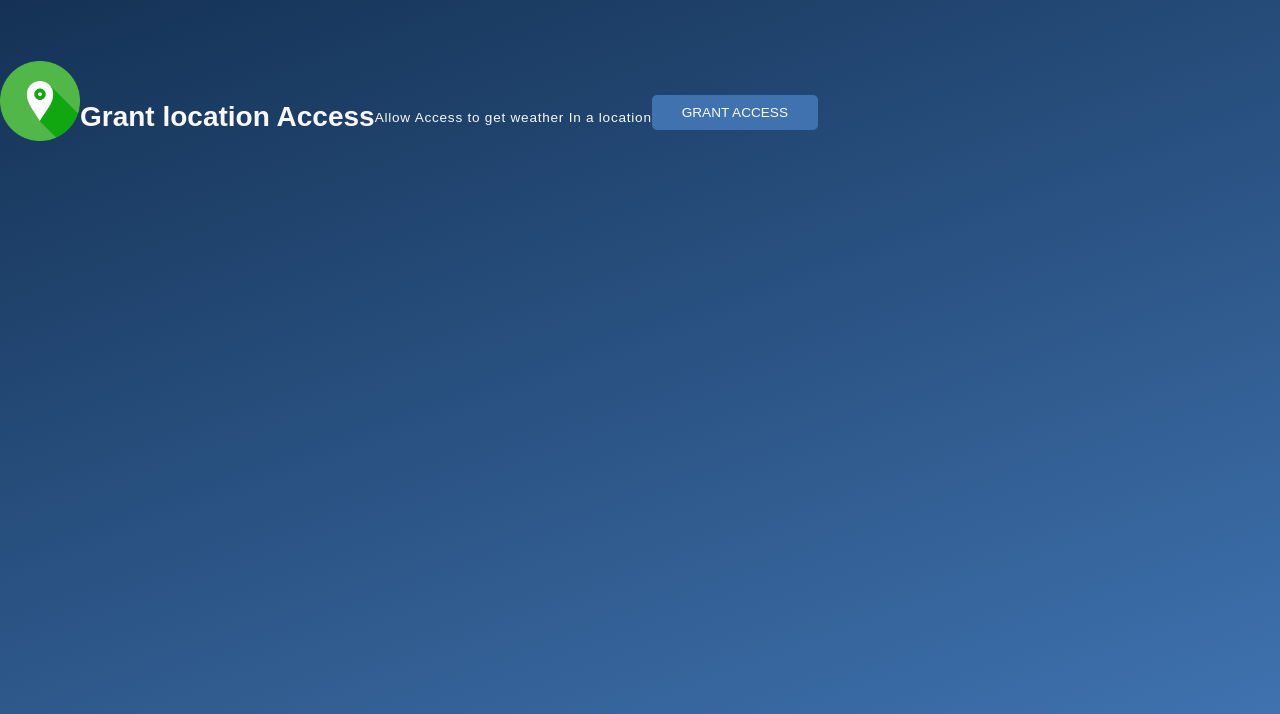
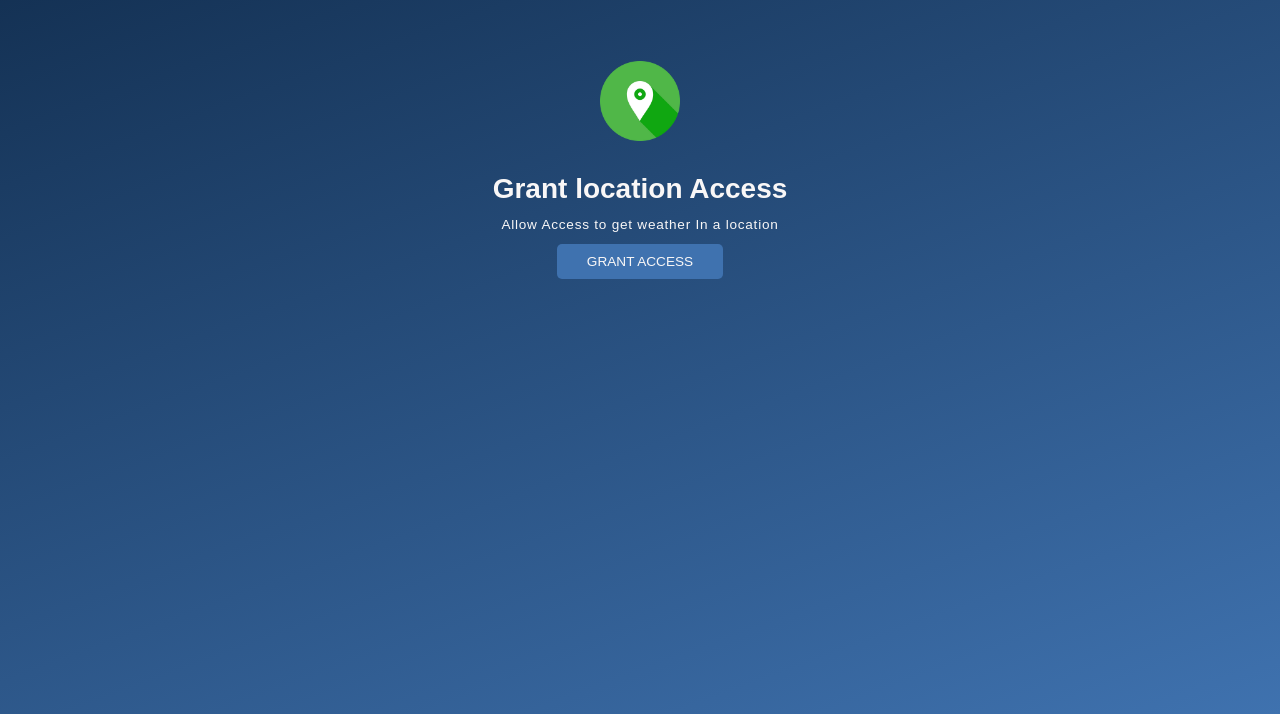
Before and after one commit to gurpreetSingh4/weather-app, a plain HTML site: page index.html in a window 1280 px wide. Shown: the part 86-800 px from the top of the page. Drawn offline with Linux system fonts and the light colour scheme.

Commit message:
final commit

```diff
--- a/style.css
+++ b/style.css
@@ -61,7 +61,7 @@ h1{
 }
 .sub-container{
     display: flex;
-    flex: column;
+    flex-direction: column;
     align-items: center;
 
 }
@@ -201,6 +201,7 @@ h1{
     height: 40px;
     padding: 20px;
     background-color: rgba(219, 226, 239, 0.5);
+    border-radius: 10px;
 }
 
 .form-container input::placeholder{
```
